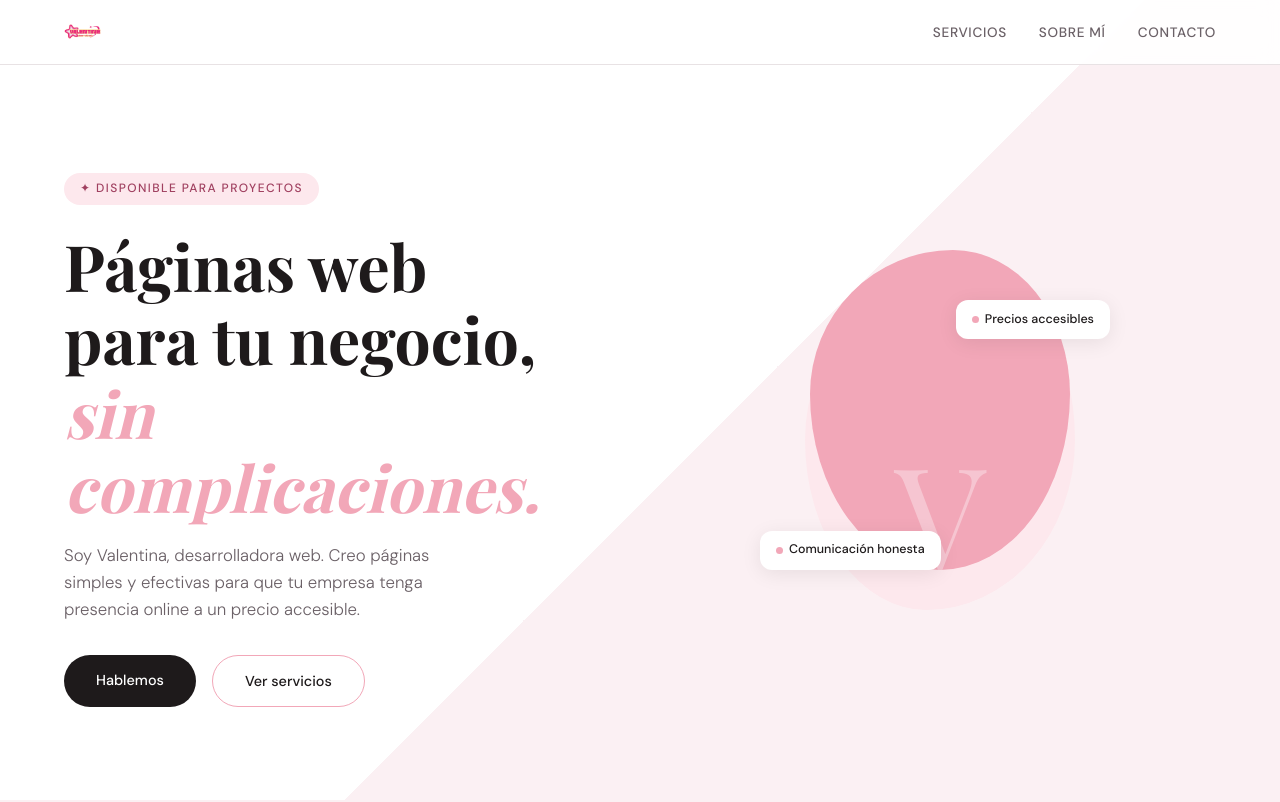
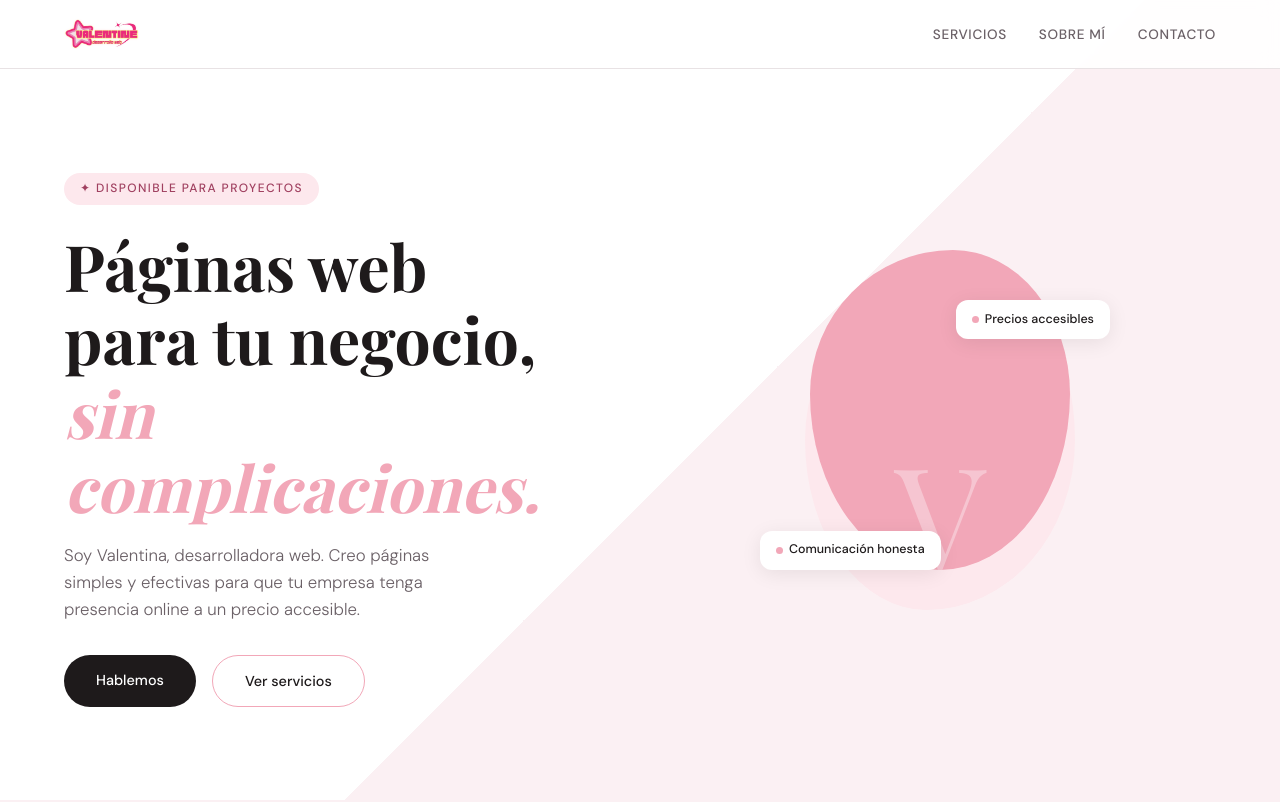
Before and after one commit to ValentineAnastasia-dev/portfolio, a plain HTML site: page index.html in a window 1280 px wide. Shown: the top 802 px of the page. Drawn offline with nearby package versions, Linux system fonts and the light colour scheme; a web font is replaced by a local one.

Commit message:
Update style.css

```diff
--- a/style.css
+++ b/style.css
@@ -32,7 +32,7 @@
   }
 
   .nav-logo {
-  height: 15px;
+  height: 30px;
   max-width: 150px;
   width: auto;
   object-fit: contain;
```
